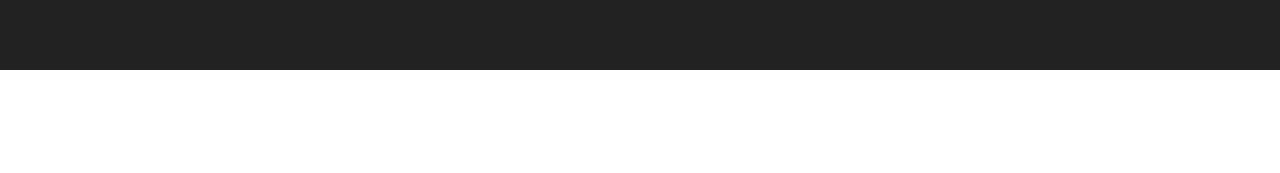
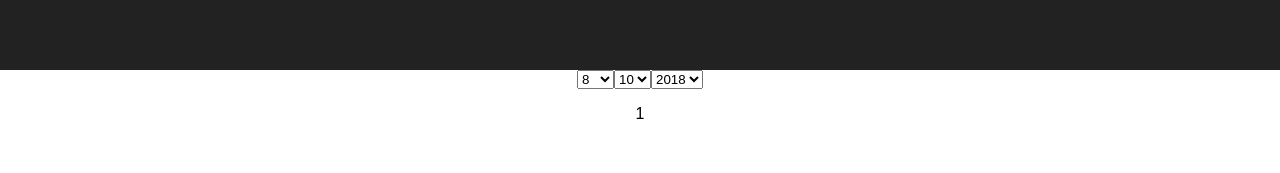
Before and after one commit to behuamuh/codemu, a React (Create React App) app: page /task50 in a window 1280 px wide. Shown: the part 120-293 px from the top of the page. Built offline with nearby package versions, Linux system fonts and the light colour scheme.

Commit message:
up task to 50

```diff
--- /dev/null
+++ b/src/thirdComponents/Task45.js
@@ -0,0 +1,28 @@
+import React, { Component } from 'react';
+
+export default class Task45 extends Component {
+  state = { colors: ['green', 'white', 'red', 'yellow'], value: '0' };
+
+  handleChange = event => {
+    this.setState({ value: event.target.value });
+  };
+
+  render() {
+    const { colors, value } = this.state;
+    const options = colors.map((color, index) => {
+      return (
+        <option key={index} value={index}>
+          {color}
+        </option>
+      );
+    });
+    return (
+      <div>
+        <select onChange={this.handleChange} value={value}>
+          {options}
+        </select>
+        <p style={{ background: colors[value] }}>Lorem ipsum dolor</p>
+      </div>
+    );
+  }
+}
--- /dev/null
+++ b/src/thirdComponents/Task46.js
@@ -0,0 +1,22 @@
+import React, { Component } from 'react';
+
+export default class Task46 extends Component {
+  state = { value: 'unchecked' };
+
+  handleChange = event => {
+    this.setState({ value: event.target.value });
+  };
+
+  render() {
+    const { value } = this.state;
+    return (
+      <div>
+        <select value={value} onChange={this.handleChange}>
+          <option value="unchecked">Unchecked</option>
+          <option value="checked">Checked</option>
+        </select>
+        <input type="checkbox" checked={value === 'checked'} />
+      </div>
+    );
+  }
+}
--- /dev/null
+++ b/src/thirdComponents/Task47.js
@@ -0,0 +1,25 @@
+import React, { Component } from 'react';
+
+export default class Task47 extends Component {
+  state = { value: '0' };
+
+  handleChange = event => {
+    this.setState({ value: event.target.value });
+  };
+
+  render() {
+    const { value } = this.state;
+    return (
+      <div>
+        <select value={value} onChange={this.handleChange}>
+          <option value="0">Block1</option>
+          <option value="1">Block2</option>
+          <option value="2">Block3</option>
+        </select>
+        <p style={{ display: value === '0' ? 'block' : 'none' }}>Paragraph 1</p>
+        <p style={{ display: value === '1' ? 'block' : 'none' }}>Paragraph 2</p>
+        <p style={{ display: value === '2' ? 'block' : 'none' }}>Paragraph 3</p>
+      </div>
+    );
+  }
+}
--- /dev/null
+++ b/src/thirdComponents/Task48.js
@@ -0,0 +1,31 @@
+import React, { Component } from 'react';
+
+export default class Task48 extends Component {
+  state = { options: [], input: '' };
+
+  handleChange = event => {
+    this.setState({ input: event.target.value });
+  };
+
+  handleSubmit = () => {
+    const { options, input } = this.state;
+    this.setState({
+      options: [...options, input],
+      input: '',
+    });
+  };
+
+  render() {
+    const { options, input } = this.state;
+    const list = options.map((option, index) => {
+      return <option key={index}>{option}</option>;
+    });
+    return (
+      <div>
+        <input type="text" value={input} onChange={this.handleChange} />
+        <button onClick={this.handleSubmit}>Add option</button>
+        <select>{list}</select>
+      </div>
+    );
+  }
+}
--- /dev/null
+++ b/src/thirdComponents/Task49.js
@@ -0,0 +1,21 @@
+import React, { Component } from 'react';
+
+export default class Task49 extends Component {
+  state = { checked: false };
+
+  handleChange = event => {
+    this.setState({
+      checked: event.target.checked,
+    });
+  };
+
+  render() {
+    const { checked } = this.state;
+    return (
+      <div>
+        <input type="checkbox" checked={checked} onChange={this.handleChange} />
+        <input type="text" disabled={!checked} />
+      </div>
+    );
+  }
+}
--- /dev/null
+++ b/src/thirdComponents/Task50.js
@@ -0,0 +1,53 @@
+import React, { Component } from 'react';
+
+export default class Task50 extends Component {
+  state = { day: '', month: '', year: '' };
+
+  componentDidMount() {
+    const now = new Date();
+    this.setState({
+      day: now.getDate(),
+      month: +now.getMonth() + 1 + '',
+      year: now.getFullYear(),
+    });
+  }
+
+  getOptions = size => {
+    return new Array(size).fill(0).map((item, index) => {
+      return <option key={index}>{1 + index}</option>;
+    });
+  };
+
+  getDayFromSelect = () => {
+    const { day, month, year } = this.state;
+    const date = new Date(year, +month - 1, day).getDay();
+    return date === 0 ? 7 : date;
+  };
+
+  handleChange = event => {
+    this.setState({
+      [event.target.name]: event.target.value,
+    });
+  };
+
+  render() {
+    const { day, month, year } = this.state;
+    const listDay = this.getOptions(31);
+    const listMont = this.getOptions(12);
+    const listYear = this.getOptions(2018);
+    return (
+      <div>
+        <select name="day" value={day} onChange={this.handleChange}>
+          {listDay}
+        </select>
+        <select name="month" value={month} onChange={this.handleChange}>
+          {listMont}
+        </select>
+        <select name="year" value={year} onChange={this.handleChange}>
+          {listYear}
+        </select>
+        <p>{this.getDayFromSelect()}</p>
+      </div>
+    );
+  }
+}
```
Also changed, not shown: src/routes.js (+30 -0 lines).
